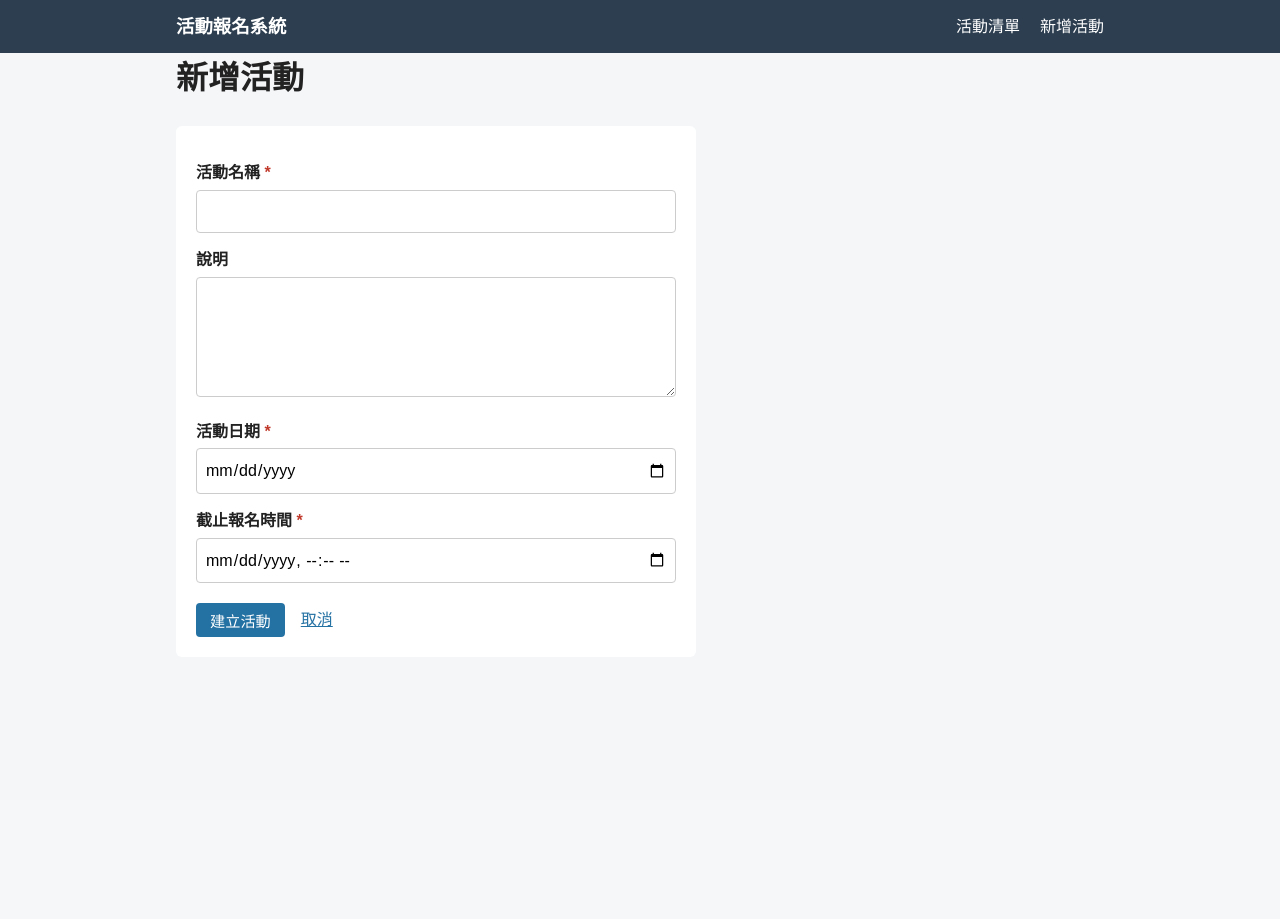
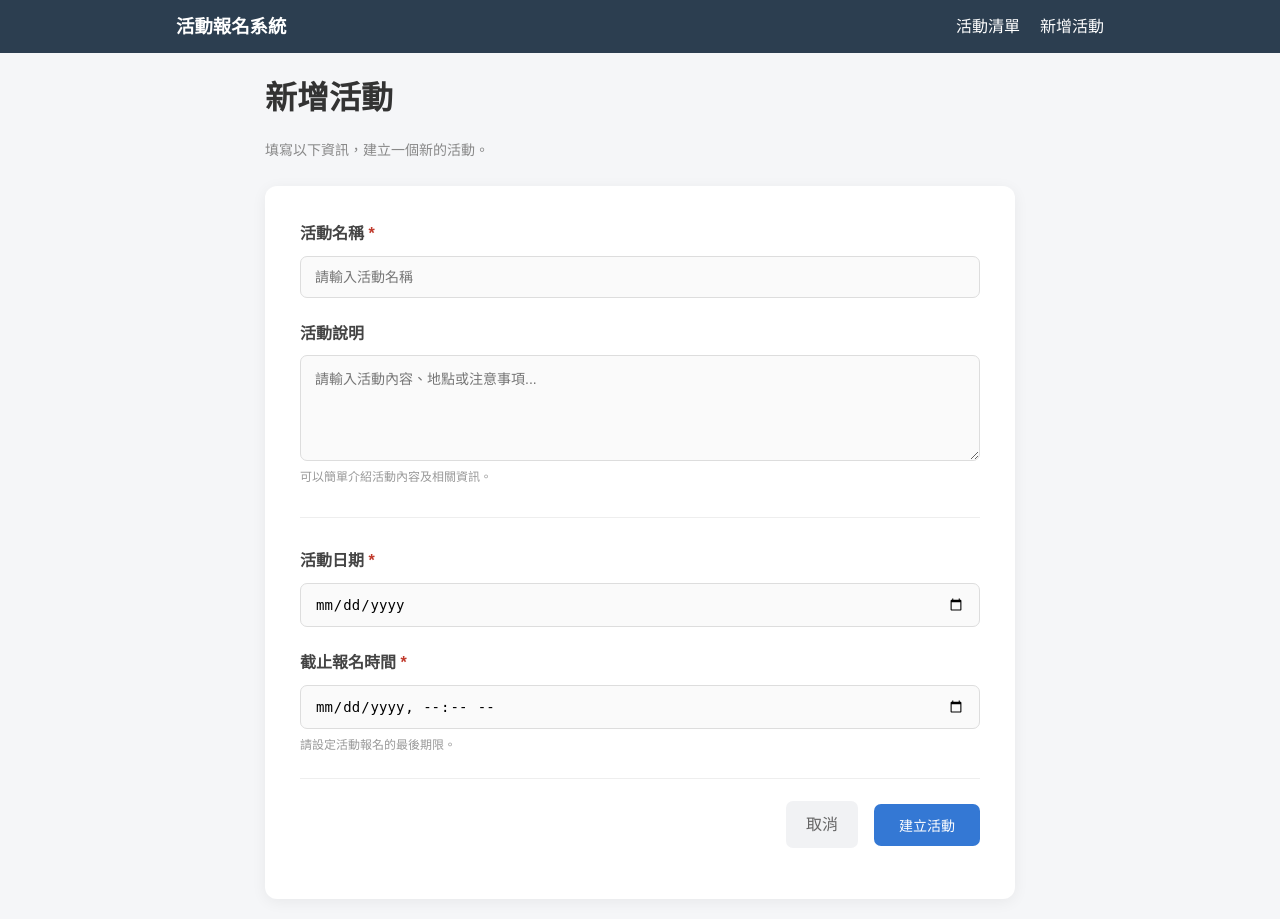
Before and after one commit to Spinach-45/software, a Flask app: page /events/new in a window 1280 px wide. Before the commit the page ends 637 px from the top, so only its background shows below. Run offline with Flask 3, Linux system fonts and the light colour scheme.

```diff
--- a/event-signup/templates/events/new.html
+++ b/event-signup/templates/events/new.html
@@ -1,26 +1,261 @@
+<style type="text/css">
+
+/* 新增活動頁面 */
+.form-page {
+    max-width: 750px;
+    margin: 0 auto;
+    padding: 20px 0;
+}
+
+/* 頁面標題 */
+.form-header {
+    margin-bottom: 25px;
+}
+
+.form-header h1 {
+    margin-bottom: 8px;
+    color: #333;
+}
+
+.form-header .muted {
+    color: #888;
+    font-size: 14px;
+}
+
+/* 表單卡片 */
+.form-card {
+    background: white;
+    padding: 35px;
+    border-radius: 12px;
+    box-shadow: 0 3px 15px rgba(0, 0, 0, 0.06);
+}
+
+/* 表單欄位 */
+.event-form .form-group {
+    margin-bottom: 23px;
+}
+
+.event-form label {
+    display: block;
+    font-weight: bold;
+    color: #444;
+    margin-bottom: 9px;
+}
+
+.required {
+    color: #e05252;
+}
+
+/* 輸入框 */
+.event-form input,
+.event-form textarea {
+    width: 100%;
+    padding: 12px 14px;
+    border: 1px solid #ddd;
+    border-radius: 7px;
+    font-size: 14px;
+    box-sizing: border-box;
+    background-color: #fafafa;
+    transition: 0.2s;
+}
+
+.event-form input:focus,
+.event-form textarea:focus {
+    outline: none;
+    border-color: #4d83d8;
+    background-color: white;
+    box-shadow: 0 0 0 3px rgba(77, 131, 216, 0.12);
+}
+
+.event-form textarea {
+    resize: vertical;
+    font-family: inherit;
+}
+
+/* 提示文字 */
+.hint {
+    display: block;
+    color: #999;
+    font-size: 12px;
+    margin-top: 7px;
+}
+
+/* 錯誤訊息 */
+.error {
+    color: #d94343;
+    background-color: #fff0f0;
+    border-left: 3px solid #e05252;
+    padding: 9px 12px;
+    font-size: 13px;
+    border-radius: 4px;
+    margin-top: 9px;
+}
+
+/* 分隔線 */
+.form-divider {
+    border-top: 1px solid #eee;
+    margin: 30px 0;
+}
+
+/* 表單底部按鈕 */
+.form-actions {
+    display: flex;
+    justify-content: flex-end;
+    align-items: center;
+    gap: 12px;
+    margin-top: 30px;
+    padding-top: 22px;
+    border-top: 1px solid #eee;
+}
+
+.btn-submit {
+    background-color: #3478d4;
+    color: white;
+    border: none;
+    padding: 11px 25px;
+    border-radius: 7px;
+    font-size: 14px;
+    cursor: pointer;
+}
+
+.btn-submit:hover {
+    background-color: #2864b5;
+}
+
+.btn-cancel {
+    color: #666;
+    text-decoration: none;
+    padding: 11px 20px;
+    border-radius: 7px;
+    background-color: #f1f2f4;
+}
+
+.btn-cancel:hover {
+    background-color: #e5e7eb;
+}
+
+/* 手機版 */
+@media (max-width: 600px) {
+    .form-card {
+        padding: 20px;
+    }
+
+    .form-actions {
+        flex-direction: column-reverse;
+    }
+
+    .form-actions a,
+    .form-actions button {
+        width: 100%;
+        text-align: center;
+        box-sizing: border-box;
+    }
+}
+
+</style>
 {% extends "base.html" %}
+
 {% block title %}新增活動 - 活動報名系統{% endblock %}
+
 {% block content %}
-<h1>新增活動</h1>
-<form method="post" class="form" novalidate>
-  <label for="title">活動名稱 <span class="required">*</span></label>
-  <input id="title" name="title" value="{{ form.title }}" required>
-  {% if errors.title %}<p class="error">{{ errors.title }}</p>{% endif %}
 
-  <label for="description">說明</label>
-  <textarea id="description" name="description" rows="4">{{ form.description }}</textarea>
+<div class="form-page">
 
-  <label for="event_date">活動日期 <span class="required">*</span></label>
-  <input id="event_date" name="event_date" type="date" value="{{ form.event_date }}" required>
-  {% if errors.event_date %}<p class="error">{{ errors.event_date }}</p>{% endif %}
+    <div class="form-header">
+        <h1>新增活動</h1>
+        <p class="muted">填寫以下資訊，建立一個新的活動。</p>
+    </div>
 
-  <label for="deadline">截止報名時間 <span class="required">*</span></label>
-  <input id="deadline" name="deadline" type="datetime-local" value="{{ form.deadline }}" required>
-  {% if errors.deadline %}<p class="error">{{ errors.deadline }}</p>{% endif %}
+    <div class="form-card">
 
-  <div class="form-actions">
-    <button type="submit" class="btn">建立活動</button>
-    <a href="{{ url_for('events.index') }}">取消</a>
-  </div>
-</form>
+        <form method="post" class="event-form" novalidate>
+
+            <div class="form-group">
+                <label for="title">
+                    活動名稱 <span class="required">*</span>
+                </label>
+
+                <input
+                    id="title"
+                    name="title"
+                    type="text"
+                    placeholder="請輸入活動名稱"
+                    value="{{ form.title }}"
+                    required
+                >
+
+                {% if errors.title %}
+                <p class="error">{{ errors.title }}</p>
+                {% endif %}
+            </div>
+
+            <div class="form-group">
+                <label for="description">活動說明</label>
+
+                <textarea
+                    id="description"
+                    name="description"
+                    rows="5"
+                    placeholder="請輸入活動內容、地點或注意事項..."
+                >{{ form.description }}</textarea>
+
+                <small class="hint">可以簡單介紹活動內容及相關資訊。</small>
+            </div>
+
+            <div class="form-divider"></div>
+
+            <div class="form-group">
+                <label for="event_date">
+                    活動日期 <span class="required">*</span>
+                </label>
+
+                <input
+                    id="event_date"
+                    name="event_date"
+                    type="date"
+                    value="{{ form.event_date }}"
+                    required
+                >
+
+                {% if errors.event_date %}
+                <p class="error">{{ errors.event_date }}</p>
+                {% endif %}
+            </div>
+
+            <div class="form-group">
+                <label for="deadline">
+                    截止報名時間 <span class="required">*</span>
+                </label>
+
+                <input
+                    id="deadline"
+                    name="deadline"
+                    type="datetime-local"
+                    value="{{ form.deadline }}"
+                    required
+                >
+
+                {% if errors.deadline %}
+                <p class="error">{{ errors.deadline }}</p>
+                {% endif %}
+
+                <small class="hint">請設定活動報名的最後期限。</small>
+            </div>
+
+            <div class="form-actions">
+                <a href="{{ url_for('events.index') }}" class="btn-cancel">
+                    取消
+                </a>
+
+                <button type="submit" class="btn-submit">
+                    建立活動
+                </button>
+            </div>
+
+        </form>
+
+    </div>
+
+</div>
+
 {% endblock %}
```
